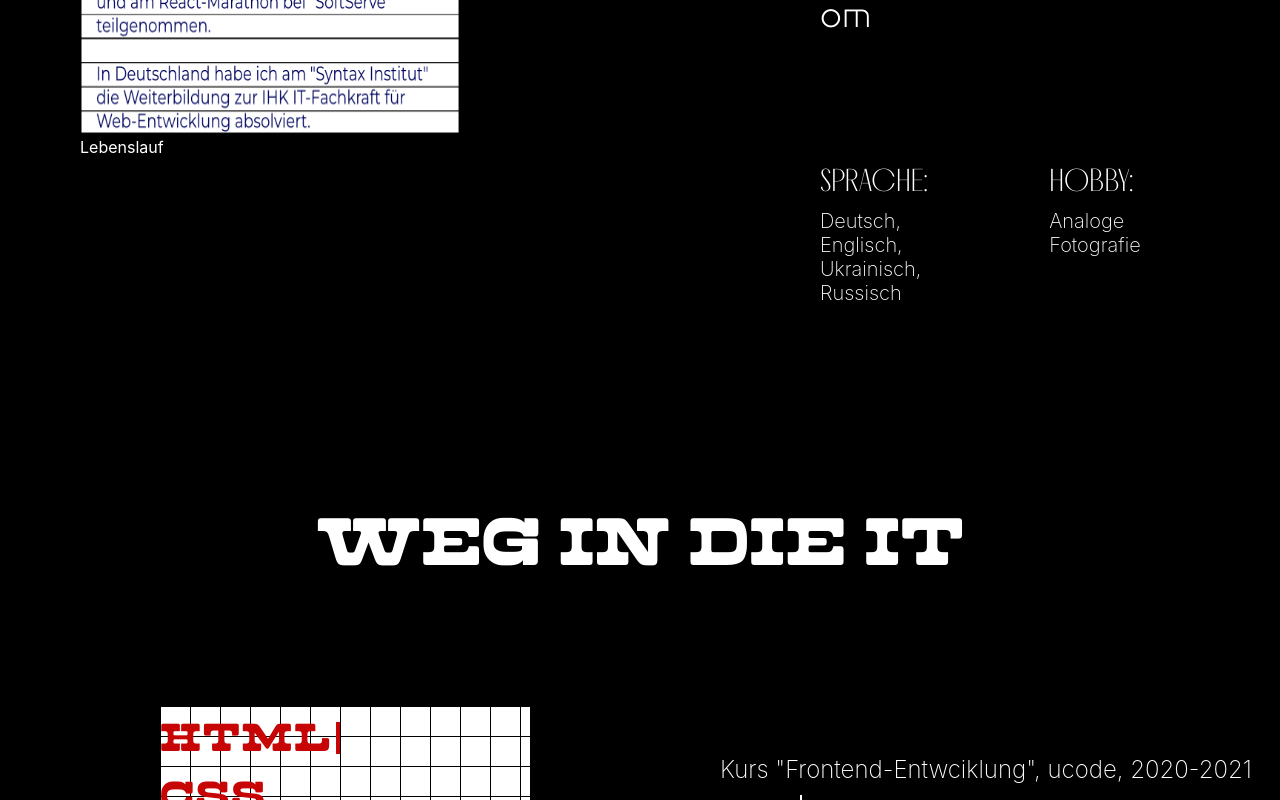
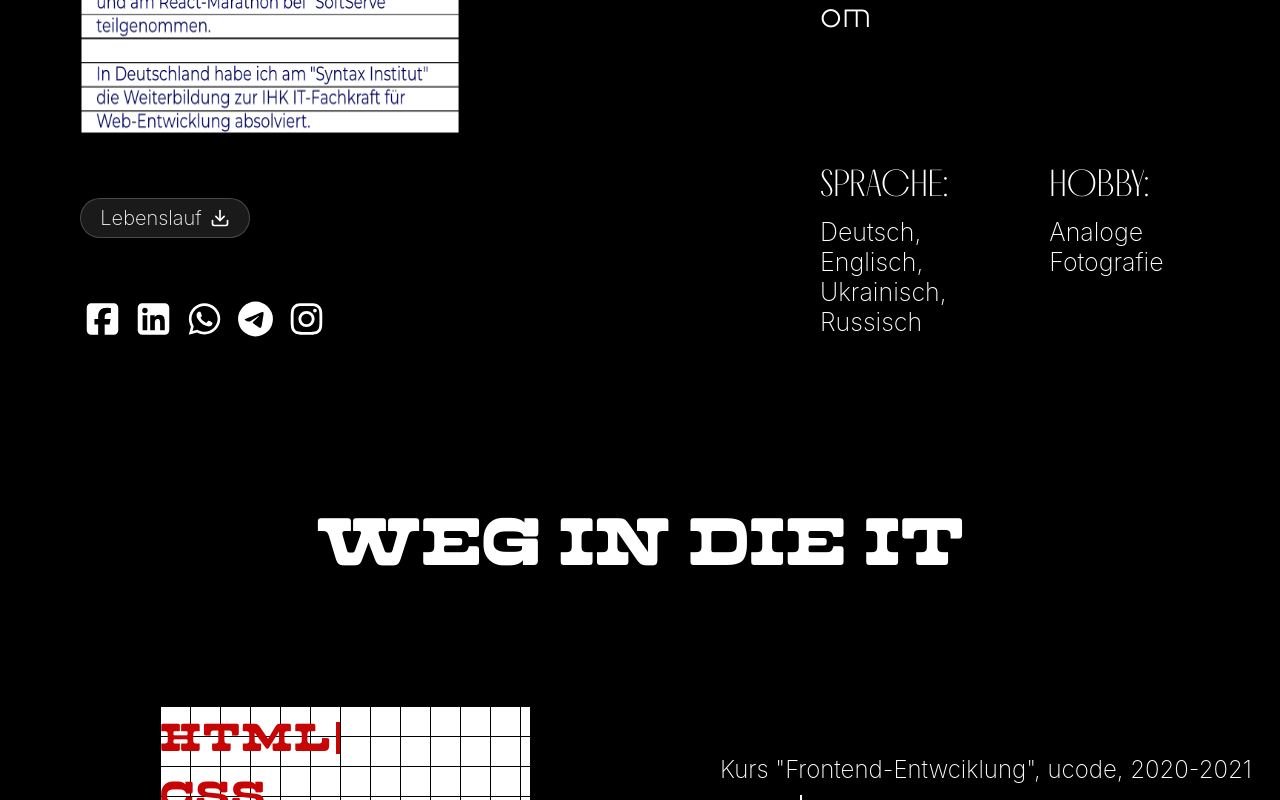
Before and after one commit to tetianarusetska/react-portfolio, a React (Vite) app: page / in a window 1280 px wide. Shown: the part 1160-1960 px from the top of the page. Built offline with nearby package versions, Linux system fonts and the light colour scheme.

Commit message:
added social links

```diff
--- a/package.json
+++ b/package.json
@@ -10,8 +10,12 @@
     "preview": "vite preview"
   },
   "dependencies": {
+    "@fortawesome/fontawesome-svg-core": "^7.2.0",
+    "@fortawesome/free-brands-svg-icons": "^7.2.0",
+    "@fortawesome/react-fontawesome": "^3.3.1",
     "@tailwindcss/vite": "^4.2.2",
     "framer-motion": "^12.38.0",
+    "lucide-react": "^1.8.0",
     "react": "^18.3.1",
     "react-dom": "^18.3.1",
     "react-router-dom": "^7.14.1",
--- /dev/null
+++ b/src/components/button.jsx
@@ -0,0 +1,27 @@
+import { Download } from "lucide-react";
+
+export default function DownloadButton() {
+    return (
+        <a
+            href="https://drive.google.com/file/d/1eS2INhiSxJC76ZPgY18wK6EHIumeWK3B/view?usp=sharing"
+            target="_blank"
+            className="
+                w-[170px] h-[40px]
+                mt-[63px] py-[16px] px-[35px]
+                flex items-center justify-center gap-2
+                text-white font-extralight text-[20px] font-[Montserrat, sans-serif]
+                rounded-3xl
+                backdrop-blur-md
+                bg-white/10
+                border border-white/20
+                shadow-lg
+                transition-all duration-300
+                hover:bg-white/20 hover:scale-[1.03]
+                active:scale-[0.98]
+            "
+        >
+            Lebenslauf
+            <Download className="w-5 h-5 text-white shrink-0" />
+        </a>
+    );
+}
--- a/src/components/form.jsx
+++ b/src/components/form.jsx
@@ -12,6 +12,7 @@ function Form () {
             <label className="leading-[1.2em] font-[Montserrat, sans-serif] font-extralight text-[32px]">Brief</label>
             <input type="text" className="border-1 h-[100px] w-[450px] leading-[1.2em] font-[Montserrat, sans-serif] font-extralight text-[20px]"></input>
         </div>
+        <button className="w-[96px] h-[31px] text-center text-black bg-white leading-[1.2em] font-[Montserrat, sans-serif] font-extralight text-[20px]">Submit</button>
     </div>
 }
 
--- a/src/pages/secPage.jsx
+++ b/src/pages/secPage.jsx
@@ -1,7 +1,10 @@
 import img1 from "../assets/images/1.png"
 import TextDisperseLines from '../components/animations/textDisperse.jsx'
+import DownloadButton from '../components/button.jsx'
+import { FontAwesomeIcon } from "@fortawesome/react-fontawesome"
+import { faSquareFacebook, faSquareLinkedin, faWhatsapp, faTelegram, faInstagram } from "@fortawesome/free-brands-svg-icons"
 
-function SecondPage () {
+function SecondPage() {
     return <div className="h-screen w-screen px-[80px]">
         <div className="flex flex-row gap-[60px]">
             <div className="flex flex-col mt-[80px] flex-1">
@@ -14,15 +17,35 @@ function SecondPage () {
                     </div>
                 </div>
                 <div className="downlButton">
-                    <button>Lebenslauf</button>
+                    <DownloadButton />
                 </div>
                 <div className="links">
-                    <ul>
-                        <li><a href="https://www.facebook.com/p/Tata-Rusetskaya-100014756447608/"></a></li>
-                        <li><a href="https://www.linkedin.com/in/tata-rusetskaya-5bb2b41b6/"></a></li>
-                        <li><a href="https://wa.me/qr/NVB7GQ5QYMQVJ1"></a></li>
-                        <li><a href="t.me/tata_rusetskaya"></a></li>
-                        <li><a href="https://www.instagram.com/tata_rusetskaya/"></a></li>
+                    <ul className="flex flex-row gap-[6px] mt-[63px]">
+                        <li>
+                            <a href="https://www.facebook.com/p/Tata-Rusetskaya-100014756447608">
+                                <FontAwesomeIcon icon={faSquareFacebook} className="text-white text-4xl" />
+                            </a>
+                        </li>
+                        <li>
+                            <a href="https://www.linkedin.com/in/tata-rusetskaya-5bb2b41b6/">
+                                <FontAwesomeIcon icon={faSquareLinkedin} className="text-white text-4xl" />
+                            </a>
+                        </li>
+                        <li>
+                            <a href="https://wa.me/qr/NVB7GQ5QYMQVJ1">
+                                <FontAwesomeIcon icon={faWhatsapp} className="text-white text-4xl" />
+                            </a>
+                        </li>
+                        <li>
+                            <a href="t.me/tata_rusetskaya">
+                                <FontAwesomeIcon icon={faTelegram} className="text-white text-4xl" />
+                            </a>
+                        </li>
+                        <li>
+                            <a href="https://www.instagram.com/tata_rusetskaya/">
+                                <FontAwesomeIcon icon={faInstagram} className="text-white text-4xl" />
+                            </a>
+                        </li>
                     </ul>
                 </div>
             </div>
@@ -32,12 +55,12 @@ function SecondPage () {
                 </div>
                 <div className="additInfo flex flex-row gap-[81px]">
                     <div>
-                        <p className="leading-[1.2em] font-[MelodramaLight] text-[32px]">SPRACHE:</p>
-                        <p className="leading-[1.2em] font-[Montserrat, sans-serif] text-[20px] font-extralight mt-[10px]">Deutsch, Englisch,<br></br>Ukrainisch,<br></br>Russisch</p>
+                        <p className="leading-[1.2em] font-[MelodramaLight] text-[38px]">SPRACHE:</p>
+                        <p className="leading-[1.2em] font-[Montserrat, sans-serif] text-[25px] font-extralight mt-[10px]">Deutsch, Englisch,<br></br>Ukrainisch,<br></br>Russisch</p>
                     </div>
                     <div>
-                        <p className="leading-[1.2em] font-[MelodramaLight] text-[32px]">HOBBY:</p>
-                        <p className="leading-[1.2em] font-[Montserrat, sans-serif] text-[20px] font-extralight mt-[10px]">Analoge Fotografie</p>
+                        <p className="leading-[1.2em] font-[MelodramaLight] text-[38px]">HOBBY:</p>
+                        <p className="leading-[1.2em] font-[Montserrat, sans-serif] text-[25px] font-extralight mt-[10px]">Analoge Fotografie</p>
                     </div>
                 </div>
             </div>
```
Also changed, not shown: src/assets/images/LiquidGlass.png (added), 1 other file (tests, documents, lock files or other folders).
